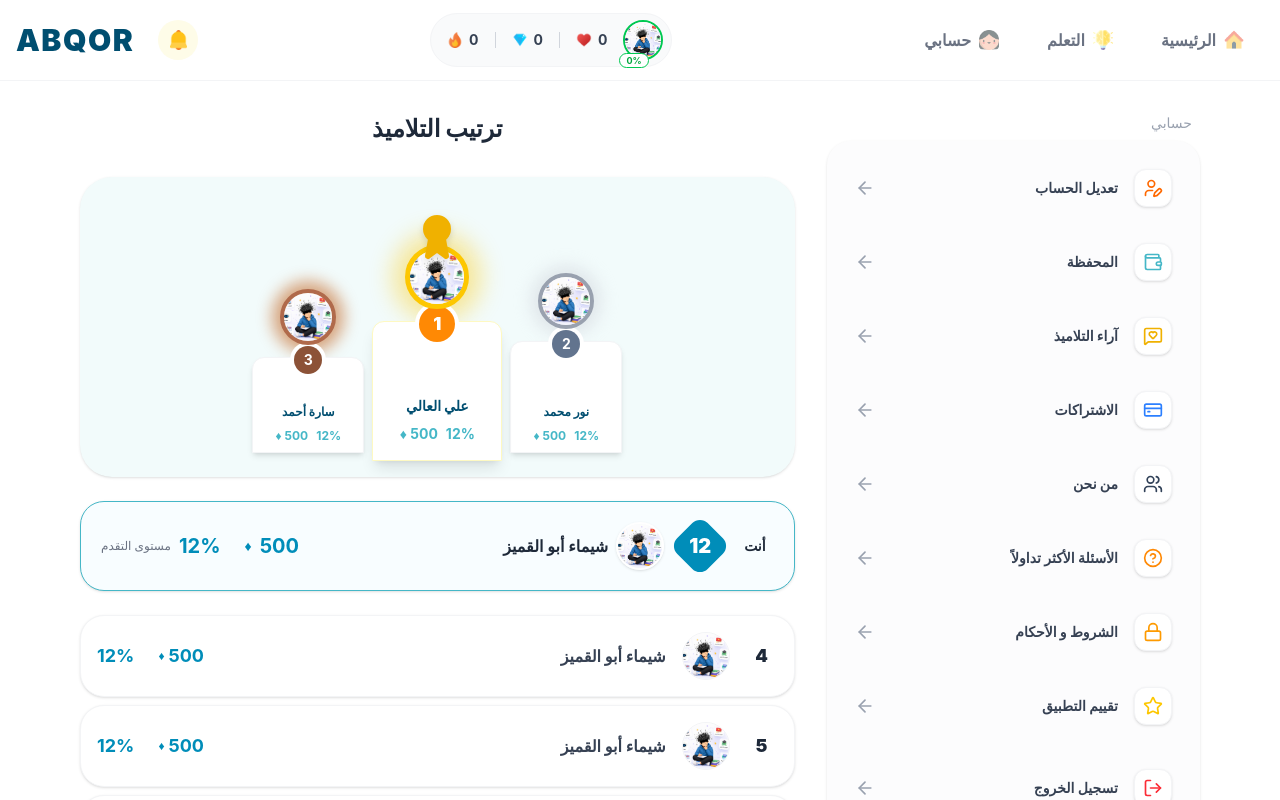
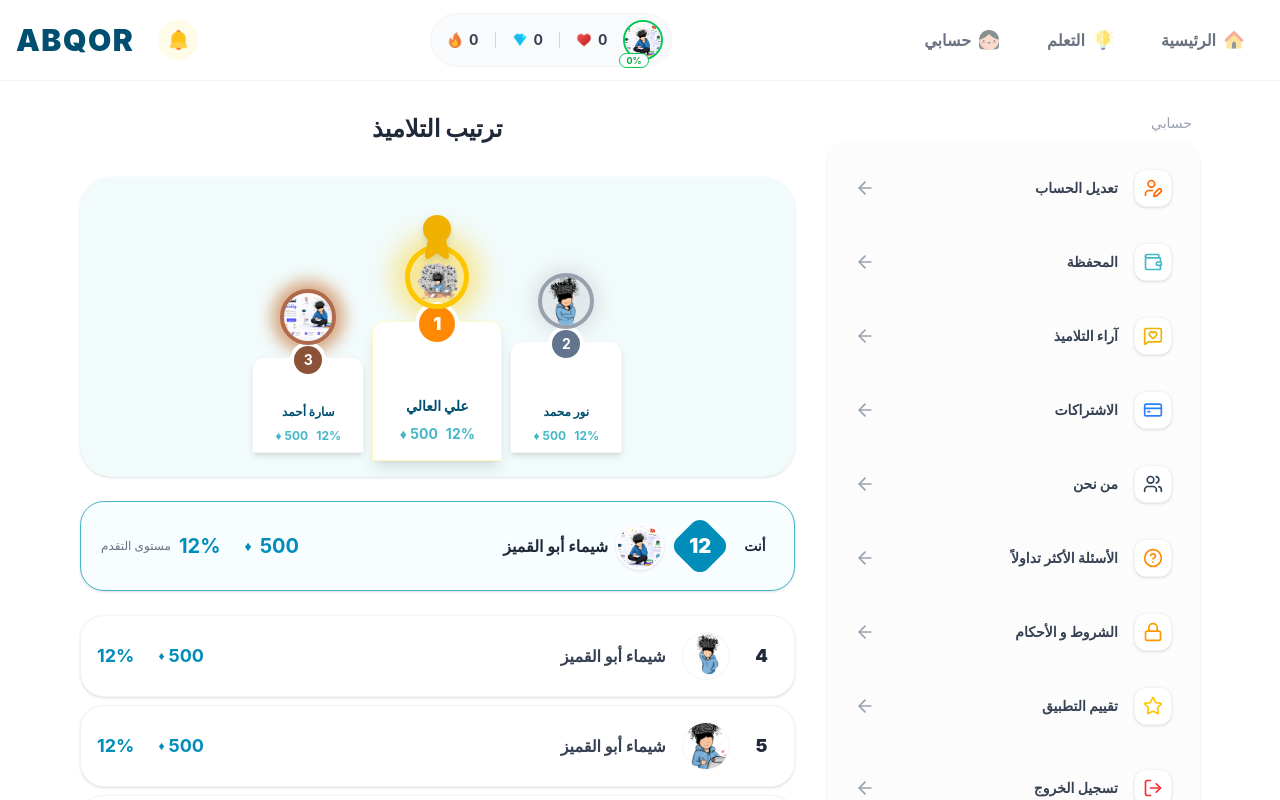
Before and after one commit to OmarAdelGalal/abqor, a Next.js app: page /profile/ranking in a window 1280 px wide. Shown: the top 800 px of the page. Built offline with nearby package versions, Linux system fonts and the light colour scheme; no server answers.

Commit message:
style: use different avatars for fake rankings

```diff
--- a/src/app/(student)/profile/ranking/page.tsx
+++ b/src/app/(student)/profile/ranking/page.tsx
@@ -22,13 +22,13 @@ import { useAuthStore } from '@/store/useAuthStore';
 
 // Mock data (since backend API isn't ready)
 const FAKE_RANKINGS = [
-  { rank: 1, name: 'علي العالي', progress: 12, diamonds: 500, avatar: '/image 24.png' },
-  { rank: 2, name: 'نور محمد', progress: 12, diamonds: 500, avatar: '/image 24.png' },
-  { rank: 3, name: 'سارة أحمد', progress: 12, diamonds: 500, avatar: '/image 24.png' },
-  { rank: 4, name: 'شيماء أبو القميز', progress: 12, diamonds: 500, avatar: '/image 24.png' },
-  { rank: 5, name: 'شيماء أبو القميز', progress: 12, diamonds: 500, avatar: '/image 24.png' },
+  { rank: 1, name: 'علي العالي', progress: 12, diamonds: 500, avatar: '/070f32d8344482d233c60ed52e8fab2be5848260.png' },
+  { rank: 2, name: 'نور محمد', progress: 12, diamonds: 500, avatar: '/8aef59e22b486ce79cac17963eb0fe241c3dc4f1.png' },
+  { rank: 3, name: 'سارة أحمد', progress: 12, diamonds: 500, avatar: '/9bb9cc83266f8df2d0b844971b105eb1084227ff.png' },
+  { rank: 4, name: 'شيماء أبو القميز', progress: 12, diamonds: 500, avatar: '/c518e28edf6bef8d0d46fdbfb27871175eb44f11.png' },
+  { rank: 5, name: 'شيماء أبو القميز', progress: 12, diamonds: 500, avatar: '/boy2.png' },
   { rank: 6, name: 'شيماء أبو القميز', progress: 12, diamonds: 500, avatar: '/image 24.png' },
-  { rank: 7, name: 'شيماء أبو القميز', progress: 12, diamonds: 500, avatar: '/image 24.png' },
+  { rank: 7, name: 'شيماء أبو القميز', progress: 12, diamonds: 500, avatar: '/boy2.png' },
 ];
 
 export default function RankingPage() {
```
